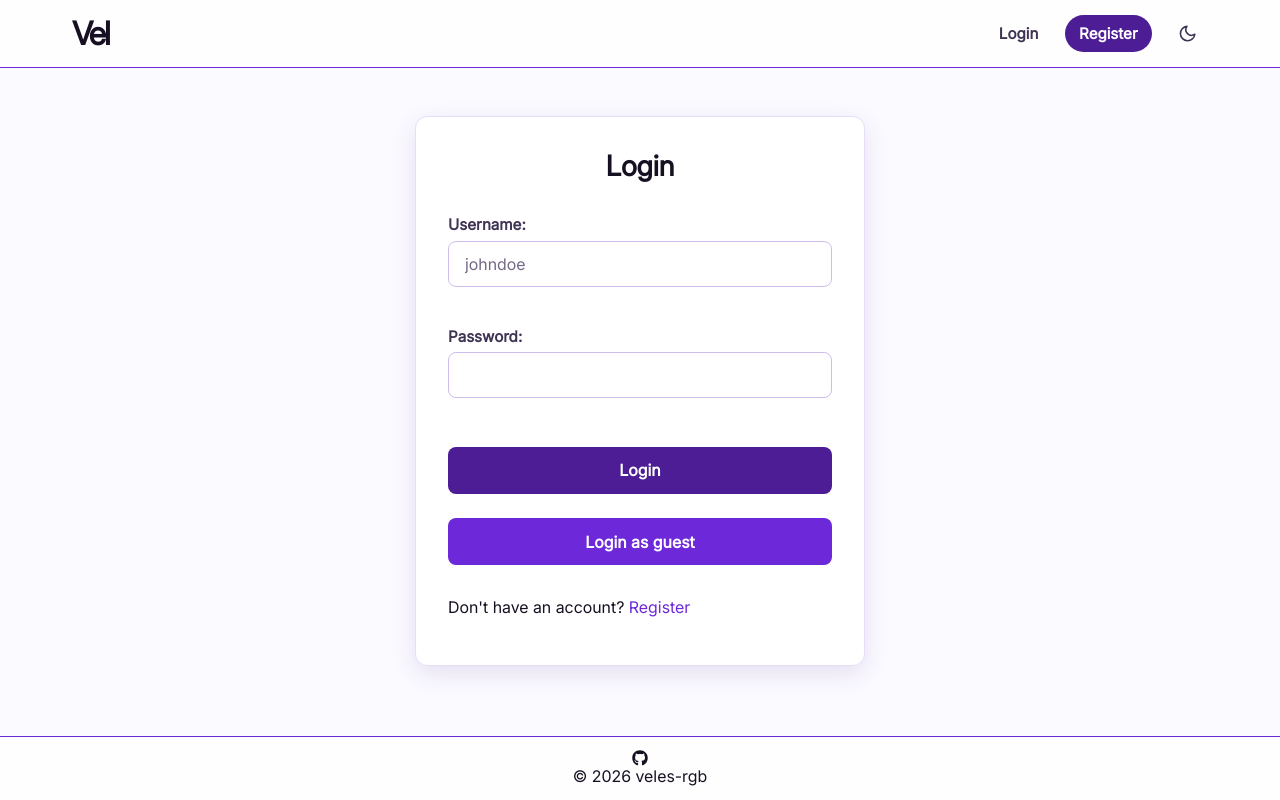
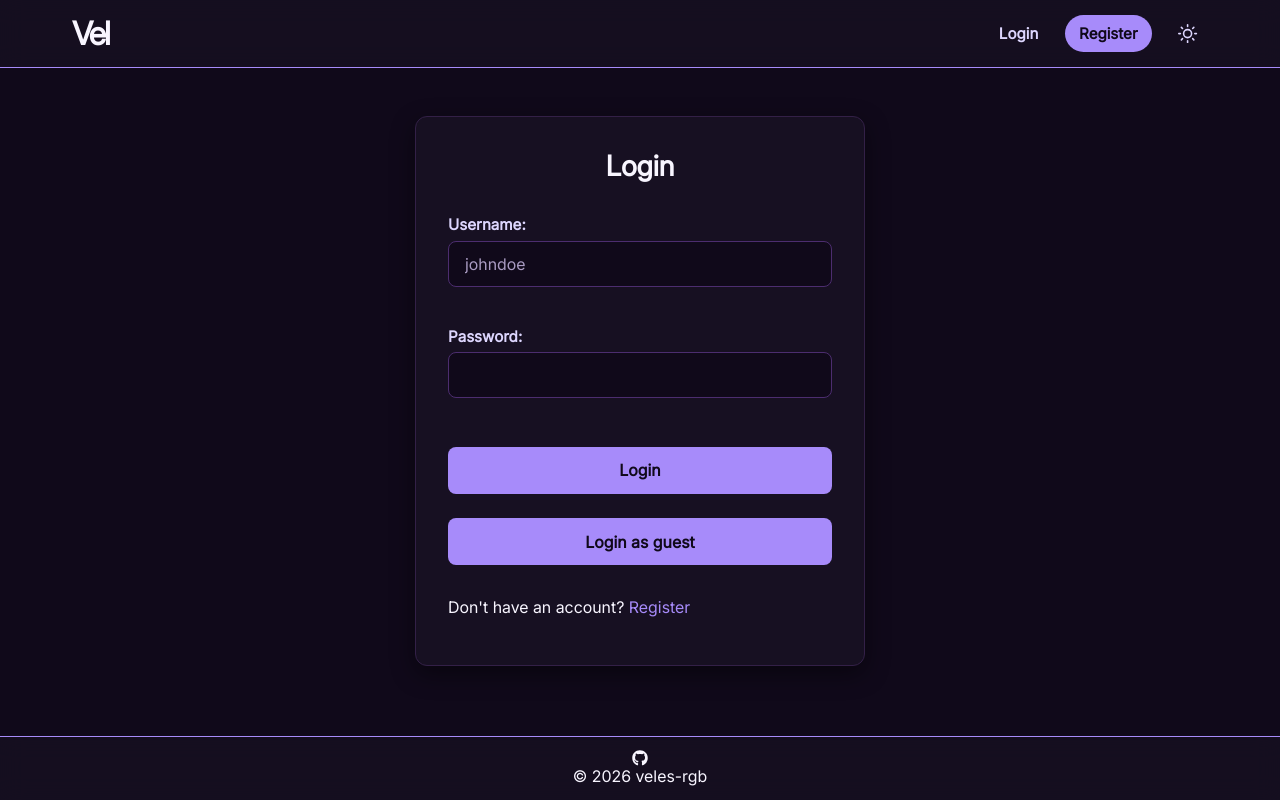
Before and after one commit to veles-rgb/Odin-Book, a React (Vite) app in the folder client/: page /login in a window 1280 px wide. Built offline with nearby package versions, Linux system fonts and the light colour scheme; no server answers.

Commit message:
Update default theme to dark

```diff
--- a/client/src/components/ThemeToggle.jsx
+++ b/client/src/components/ThemeToggle.jsx
@@ -5,15 +5,11 @@ import styles from './styles/ThemeToggle.module.css';
 
 const ThemeToggle = () => {
   const [theme, setTheme] = useState(() => {
-    return localStorage.getItem('theme') || 'light';
+    return localStorage.getItem('theme') || 'dark';
   });
 
   useEffect(() => {
-    if (theme === 'dark') {
-      document.documentElement.setAttribute('data-theme', 'dark');
-    } else {
-      document.documentElement.removeAttribute('data-theme');
-    }
+    document.documentElement.setAttribute('data-theme', theme);
 
     localStorage.setItem('theme', theme);
   }, [theme]);
@@ -28,7 +24,7 @@ const ThemeToggle = () => {
       onClick={toggleTheme}
       className={styles.themeButton}
       aria-label="Toggle theme"
-      title={theme === 'dark' ? 'Light mode' : 'Dark mode'}
+      title={theme === 'dark' ? 'Switch to light mode' : 'Switch to dark mode'}
     >
       {theme === 'dark' ? <FiSun /> : <FiMoon />}
     </button>
--- a/client/src/main.jsx
+++ b/client/src/main.jsx
@@ -1,9 +1,15 @@
 import { StrictMode } from 'react';
 import { createRoot } from 'react-dom/client';
+
 import './index.css';
 import './styles/theme.css';
+
 import App from './App.jsx';
 import { AuthContextProvider } from './context/AuthContext.jsx';
+
+const savedTheme = localStorage.getItem('theme') || 'dark';
+
+document.documentElement.setAttribute('data-theme', savedTheme);
 
 createRoot(document.getElementById('root')).render(
   <StrictMode>
--- a/client/src/styles/theme.css
+++ b/client/src/styles/theme.css
@@ -1,9 +1,15 @@
-/* @import '../../styles/theme.css'; */
+:root {
+   --color-background: #10091a;
+}
 
-:root {
+/* =========================
+   LIGHT THEME
+========================= */
+
+[data-theme='light'] {
    /* =========================
-       SURFACES
-    ========================= */
+      SURFACES
+   ========================= */
 
    --color-background: #fbfaff;
    --color-surface: #ffffff;
@@ -11,8 +17,8 @@
    --color-header-bg: rgba(255, 255, 255, 0.75);
 
    /* =========================
-       TEXT
-    ========================= */
+      TEXT
+   ========================= */
 
    --color-text-primary: #171022;
    --color-text-secondary: #3f3454;
@@ -20,15 +26,15 @@
    --color-text-inverse: #ffffff;
 
    /* =========================
-       BORDERS
-    ========================= */
+      BORDERS
+   ========================= */
 
    --color-border: #e6def7;
    --color-border-hover: #cdbdec;
 
    /* =========================
-       BRAND
-    ========================= */
+      BRAND
+   ========================= */
 
    --color-brand: #6d28d9;
    --color-brand-hover: #5b21b6;
@@ -37,15 +43,15 @@
    --color-brand-text: #4c1d95;
 
    /* =========================
-       PRIMARY
-    ========================= */
+      PRIMARY
+   ========================= */
 
    --color-primary: #4c1d95;
    --color-primary-hover: #3b0764;
 
    /* =========================
-       SUCCESS
-    ========================= */
+      SUCCESS
+   ========================= */
 
    --color-success: #16a34a;
    --color-success-hover: #15803d;
@@ -54,8 +60,8 @@
    --color-success-text: #166534;
 
    /* =========================
-       ERROR / DANGER
-    ========================= */
+      ERROR / DANGER
+   ========================= */
 
    --color-error: #dc2626;
    --color-error-hover: #b91c1c;
@@ -65,8 +71,8 @@
    --color-error-text: #991b1b;
 
    /* =========================
-       WARNING
-    ========================= */
+      WARNING
+   ========================= */
 
    --color-warning: #d97706;
    --color-warning-hover: #b45309;
@@ -75,8 +81,8 @@
    --color-warning-text: #92400e;
 
    /* =========================
-       INFO
-    ========================= */
+      INFO
+   ========================= */
 
    --color-info: #7c3aed;
    --color-info-hover: #6d28d9;
@@ -85,8 +91,8 @@
    --color-info-text: #4c1d95;
 
    /* =========================
-       INPUTS
-    ========================= */
+      INPUTS
+   ========================= */
 
    --color-input-bg: #ffffff;
    --color-input-border: #cdbdec;
@@ -106,65 +112,55 @@
    --color-input-file-button-text: var(--color-text-inverse);
 
    /* =========================
-       OVERLAYS
-    ========================= */
+      OVERLAYS
+   ========================= */
 
    --color-overlay: rgba(16, 9, 26, 0.55);
 
    /* =========================
-       SHADOWS
-    ========================= */
+      SHADOWS
+   ========================= */
 
    --shadow-sm: 0 2px 6px rgba(76, 29, 149, 0.08);
    --shadow-md: 0 8px 24px rgba(76, 29, 149, 0.12);
    --shadow-lg:
       0 18px 40px rgba(76, 29, 149, 0.18),
-      0 4px 12px rgba(76, 29, 149, 0.10);
-
-   /* =========================
-       BORDER RADIUS
-    ========================= */
-
-   --radius-xs: 4px;
-   --radius-sm: 8px;
-   --radius-md: 12px;
-   --radius-lg: 16px;
-   --radius-xl: 20px;
-   --radius-pill: 999px;
-
-   /* =========================
-       TRANSITIONS
-    ========================= */
-
-   --transition-fast: 150ms ease;
-   --transition-normal: 200ms ease;
-   --transition-slow: 300ms ease;
-
-   /* =========================
-       Z INDEX
-    ========================= */
-
-   --z-dropdown: 100;
-   --z-sticky: 500;
-   --z-backdrop: 999;
-   --z-modal: 1000;
-   --z-notification: 2000;
+      0 4px 12px rgba(76, 29, 149, 0.1);
 }
 
+/* =========================
+   DARK THEME
+========================= */
 
 [data-theme='dark'] {
+   /* =========================
+      SURFACES
+   ========================= */
+
    --color-background: #10091a;
    --color-surface: #171022;
    --color-surface-hover: #241636;
    --color-header-bg: rgba(23, 16, 34, 0.75);
+
+   /* =========================
+      TEXT
+   ========================= */
 
    --color-text-primary: #f8f5ff;
    --color-text-secondary: #ddd6fe;
    --color-text-muted: #a99bc2;
    --color-text-inverse: #10091a;
 
+   /* =========================
+      BORDERS
+   ========================= */
+
    --color-border: #332047;
    --color-border-hover: #4c2d6f;
+
+   /* =========================
+      BRAND
+   ========================= */
 
    --color-brand: #a78bfa;
    --color-brand-hover: #c4b5fd;
@@ -172,14 +168,26 @@
    --color-brand-border: #6d28d9;
    --color-brand-text: #ddd6fe;
 
+   /* =========================
+      PRIMARY
+   ========================= */
+
    --color-primary: #a78bfa;
    --color-primary-hover: #c4b5fd;
+
+   /* =========================
+      SUCCESS
+   ========================= */
 
    --color-success: #22c55e;
    --color-success-hover: #4ade80;
    --color-success-bg: #052e16;
    --color-success-border: #166534;
    --color-success-text: #bbf7d0;
+
+   /* =========================
+      ERROR / DANGER
+   ========================= */
 
    --color-error: #f87171;
    --color-error-hover: #fca5a5;
@@ -188,17 +196,29 @@
    --color-error-border: #991b1b;
    --color-error-text: #fecaca;
 
+   /* =========================
+      WARNING
+   ========================= */
+
    --color-warning: #fbbf24;
    --color-warning-hover: #fcd34d;
    --color-warning-bg: #451a03;
    --color-warning-border: #92400e;
    --color-warning-text: #fde68a;
 
+   /* =========================
+      INFO
+   ========================= */
+
    --color-info: #a78bfa;
    --color-info-hover: #c4b5fd;
    --color-info-bg: #2e1a47;
    --color-info-border: #6d28d9;
    --color-info-text: #ddd6fe;
+
+   /* =========================
+      INPUTS
+   ========================= */
 
    --color-input-bg: #10091a;
    --color-input-border: #4c2d6f;
@@ -213,7 +233,19 @@
    --color-input-disabled-bg: #241636;
    --color-input-disabled-text: #7c6f96;
 
+   --color-input-file-button-bg: var(--color-brand);
+   --color-input-file-button-hover: var(--color-brand-hover);
+   --color-input-file-button-text: var(--color-text-inverse);
+
+   /* =========================
+      OVERLAYS
+   ========================= */
+
    --color-overlay: rgba(0, 0, 0, 0.65);
+
+   /* =========================
+      SHADOWS
+   ========================= */
 
    --shadow-sm: 0 2px 6px rgba(0, 0, 0, 0.35);
    --shadow-md: 0 8px 24px rgba(0, 0, 0, 0.45);
@@ -221,3 +253,38 @@
       0 18px 40px rgba(0, 0, 0, 0.55),
       0 4px 12px rgba(0, 0, 0, 0.35);
 }
+
+/* =========================
+   SHARED DESIGN TOKENS
+========================= */
+
+:root {
+   /* =========================
+      BORDER RADIUS
+   ========================= */
+
+   --radius-xs: 4px;
+   --radius-sm: 8px;
+   --radius-md: 12px;
+   --radius-lg: 16px;
+   --radius-xl: 20px;
+   --radius-pill: 999px;
+
+   /* =========================
+      TRANSITIONS
+   ========================= */
+
+   --transition-fast: 150ms ease;
+   --transition-normal: 200ms ease;
+   --transition-slow: 300ms ease;
+
+   /* =========================
+      Z INDEX
+   ========================= */
+
+   --z-dropdown: 100;
+   --z-sticky: 500;
+   --z-backdrop: 999;
+   --z-modal: 1000;
+   --z-notification: 2000;
+}
```
